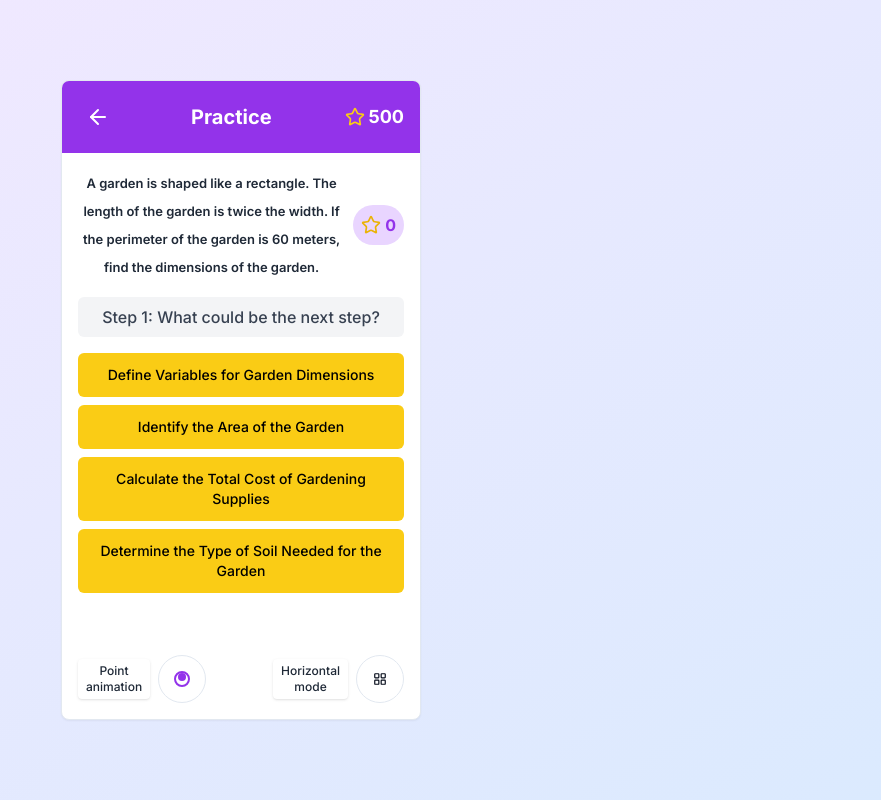
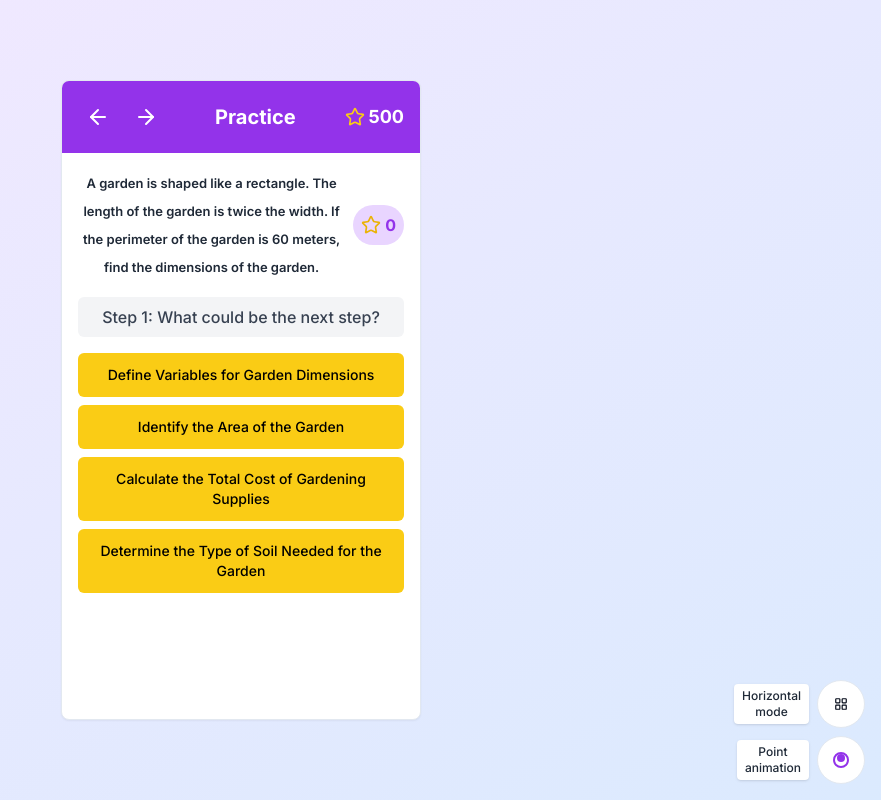
Before and after one commit to lchavasse/stimy-practice-points-test, a Next.js app: page / in a window 1280 px wide. Shown: the whole page, without its empty margins (399-1280 px from the left). Built offline with nearby package versions, Linux system fonts and the light colour scheme.

Commit message:
Update MathProblemSolver component

```diff
--- a/src/components/MathProblemSolver.tsx
+++ b/src/components/MathProblemSolver.tsx
@@ -492,13 +492,41 @@ export default function Component() {
     adjustQuestionSize();
   }, [problemIndex]);
 
+  const handlePrevProblem = () => {
+    setProblemIndex((prevIndex) => (prevIndex - 1 + problems.length) % problems.length)
+    resetProblemState()
+  }
+
+  const handleNextProblem = () => {
+    setProblemIndex((prevIndex) => (prevIndex + 1) % problems.length)
+    resetProblemState()
+  }
+
+  const resetProblemState = () => {
+    setCurrentStep(0)
+    setSelectedAnswer(null)
+    setIsCorrect(null)
+    setCompletedSteps([])
+    setIsCompleted(false)
+    setCurrentOptionIndex(0)
+    setQuestionPoints(0)
+    setFloatingPoints(0)
+    setPrevQuestionPoints(0)
+    setShowCounter(true)
+  }
+
   return (
     <div className="w-full h-screen flex items-center justify-center bg-gradient-to-br from-purple-100 to-blue-100 dark:from-purple-900 dark:to-blue-900">
       <Card className="w-[360px] h-[640px] overflow-hidden flex flex-col relative card">
         <div className="bg-purple-600 text-white p-4 flex items-center justify-between">
-          <Button variant="ghost" size="icon" className="text-white">
-            <ArrowLeft className="h-6 w-6" />
-          </Button>
+          <div className="flex items-center space-x-2">
+            <Button variant="ghost" size="icon" className="text-white" onClick={handlePrevProblem}>
+              <ArrowLeft className="h-6 w-6" />
+            </Button>
+            <Button variant="ghost" size="icon" className="text-white" onClick={handleNextProblem}>
+              <ArrowRight className="h-6 w-6" />
+            </Button>
+          </div>
           <span className="text-xl font-bold">Practice</span>
           <div className="flex items-center" ref={headerCounterRef}>
             <Star className="h-5 w-5 text-yellow-400 mr-1" />
@@ -666,9 +694,12 @@ export default function Component() {
 
           <CompletionStars show={showCompletionStars} />
         </CardContent>
+      </Card>
 
-        {/* Toggle button for horizontal mode */}
-        <div className="absolute bottom-4 right-4 flex items-center space-x-2">
+      {/* Toggle buttons moved outside the card */}
+      <div className="absolute bottom-4 right-4 flex flex-col items-end space-y-2">
+        {/* Horizontal mode toggle */}
+        <div className="flex items-center space-x-2">
           <div className="bg-white dark:bg-gray-800 text-gray-800 dark:text-gray-200 text-xs font-medium px-2 py-1 rounded shadow text-center">
             <div>Horizontal</div>
             <div>mode</div>
@@ -682,8 +713,8 @@ export default function Component() {
           </Button>
         </div>
 
-        {/* Toggle button for point animation */}
-        <div className="absolute bottom-4 left-4 flex items-center space-x-2">
+        {/* Point animation toggle */}
+        <div className="flex items-center space-x-2">
           <div className="bg-white dark:bg-gray-800 text-gray-800 dark:text-gray-200 text-xs font-medium px-2 py-1 rounded shadow text-center">
             <div>Point</div>
             <div>animation</div>
@@ -696,7 +727,7 @@ export default function Component() {
             <CustomToggle isActive={useSpringAnimation} />
           </Button>
         </div>
-      </Card>
+      </div>
     </div>
   )
 }
```
